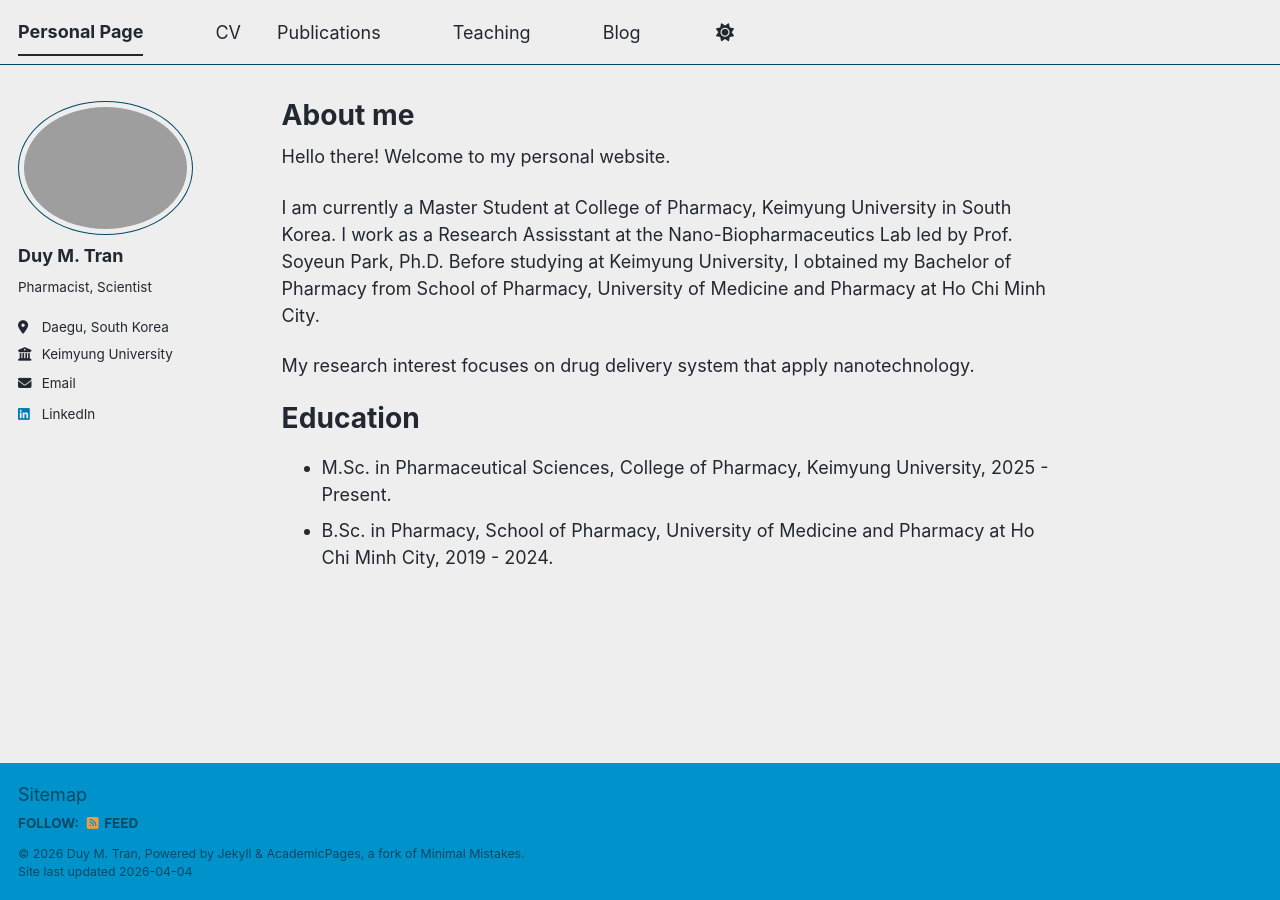
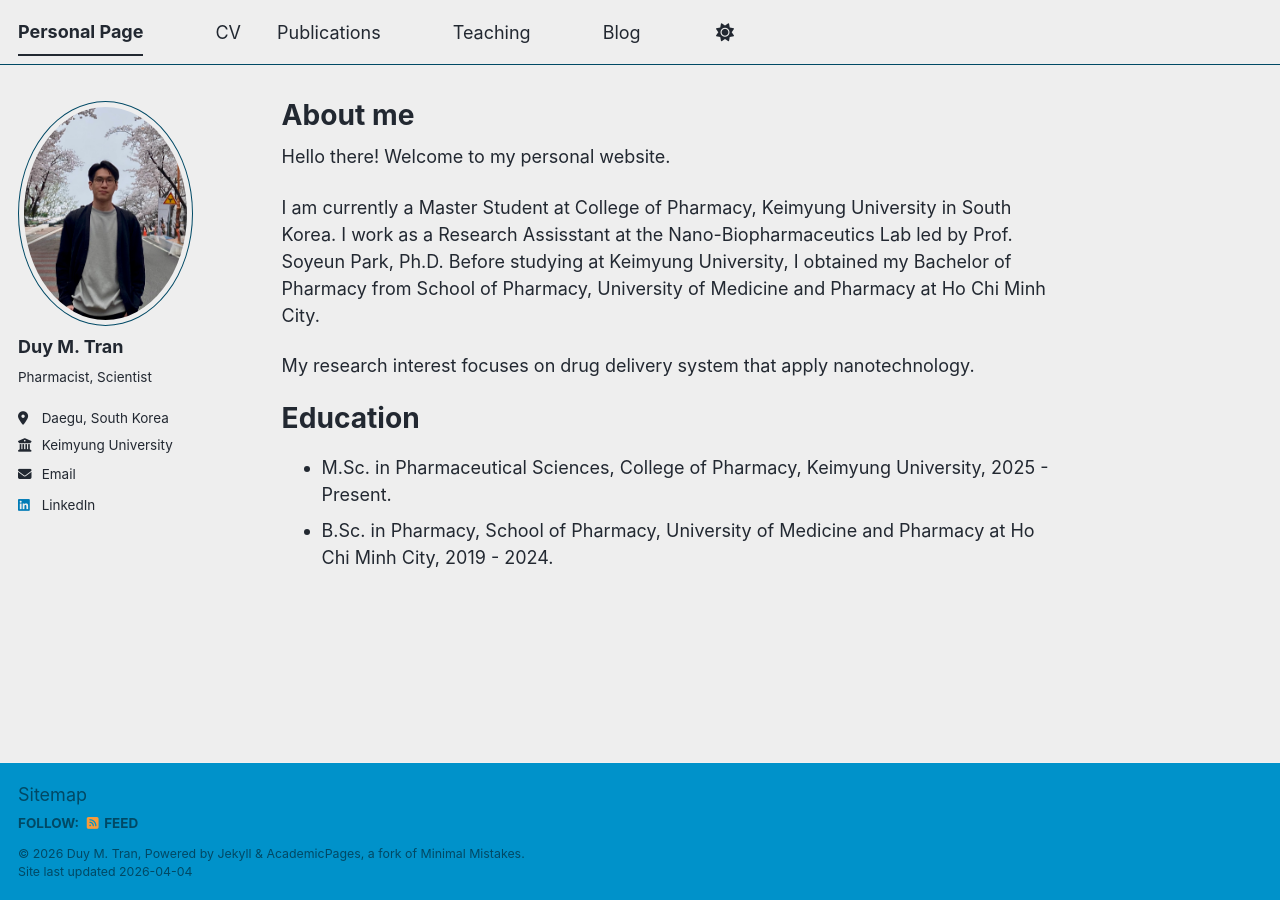
Before and after one commit to tranminhduy-git/tmduy.github.io, a Jekyll site: the page built from _pages/about.md, in a window 1280 px wide. Built offline with Jekyll 4.4.1, drawn with Linux system fonts in a browser that asks for light colours; a script bundle is joined from its source files by our own code; library files that are not in the unit come from our copies.

Commit message:
Update _config.yml

```diff
--- a/_config.yml
+++ b/_config.yml
@@ -23,7 +23,7 @@ repository               : "https://tranminhduy-git.github.io/tmduy.github.io//"
 #               Additional customization can be done by editing /_includes/author-profile.html
 author:
   # Biographic information
-  avatar           : "IMG_4320.jpeg"
+  avatar           : "IMG_4330.jpeg"
   name             : "Duy M. Tran"
   pronouns         :  # example: "she/her"
   bio              : "Pharmacist, Scientist"
@@ -67,7 +67,7 @@ author:
   keybase          : # Username
   instagram        : # Username
   lastfm           : # Username
-  linkedin         : "www.linkedin.com/in/tranminhduy"
+  linkedin         : "Tran Minh Duy"
   mastodon         : # URL
   medium           : # URL
   pinterest        : # Username
```
